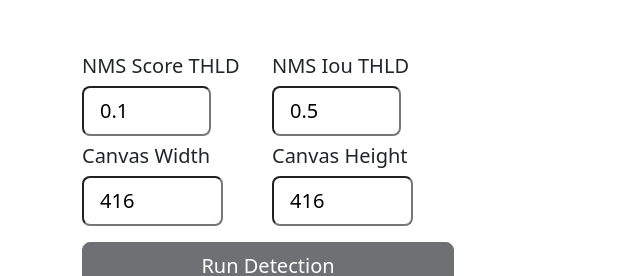
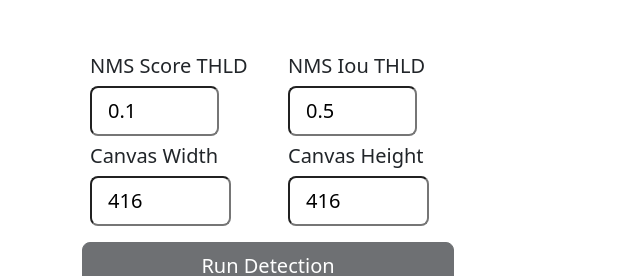
Before and after one commit to ronen-halevy/yolov3-tfjs-gui, a React (Create React App) app: page / in a window 1280 px wide. Shown: the part 436-712 px from the top of the page, without its empty margins (0-640 px from the left). Built offline with nearby package versions, Linux system fonts and the light colour scheme; no server answers; what @tensorflow/tfjs would draw is missing.

Commit message:
minimize text

```diff
--- a/src/YoloV3.js
+++ b/src/YoloV3.js
@@ -351,7 +351,7 @@ export const YoloV3 = () => {
 
 				<div className='mb-3'>
 					<div className='row mb-2'>
-						<div className='col-2'>
+						<div className='col-2 mx-2'>
 							<div className='col'>
 								<label className=' h5 '>NMS Score THLD</label>
 							</div>
@@ -386,7 +386,7 @@ export const YoloV3 = () => {
 					</div>
 
 					<div className='row'>
-						<div className='col-2'>
+						<div className='col-2 mx-2'>
 							<div className='col'>
 								<label className=' h5  '>Canvas Width</label>
 							</div>
```
